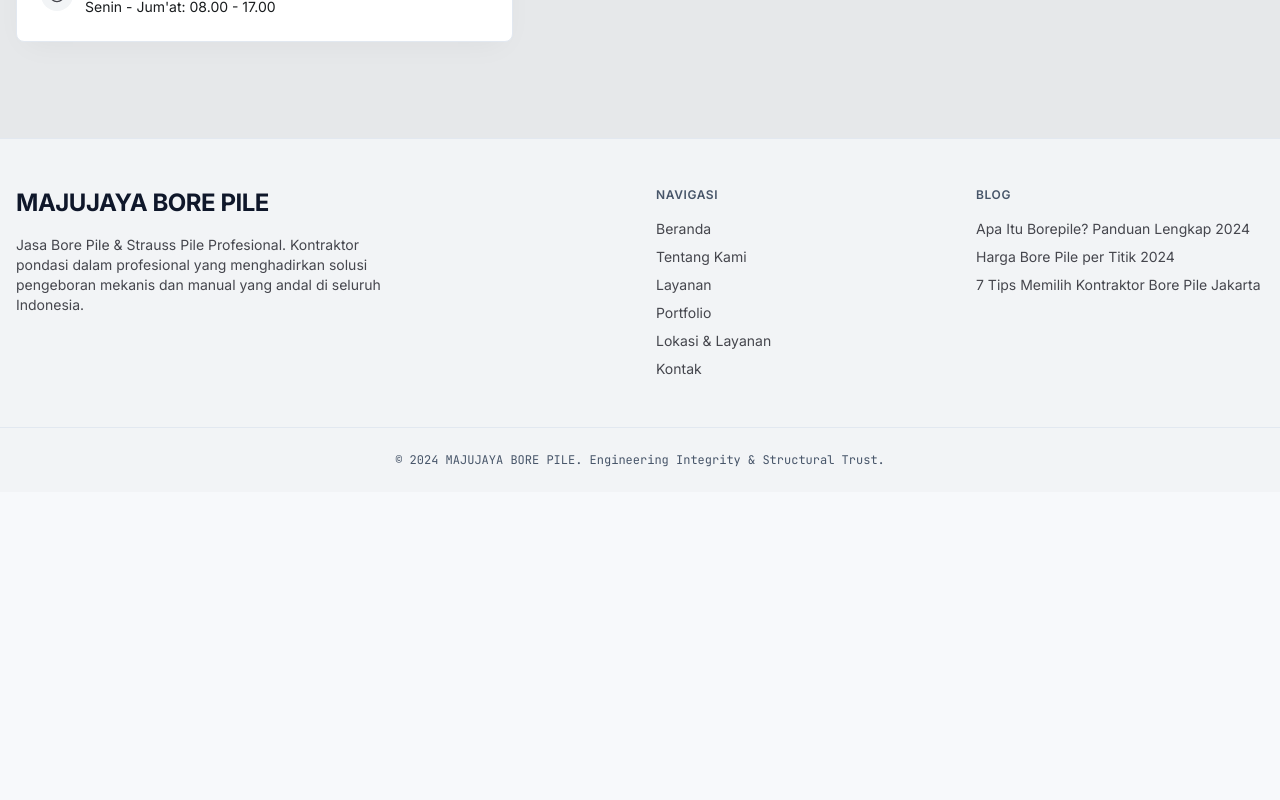
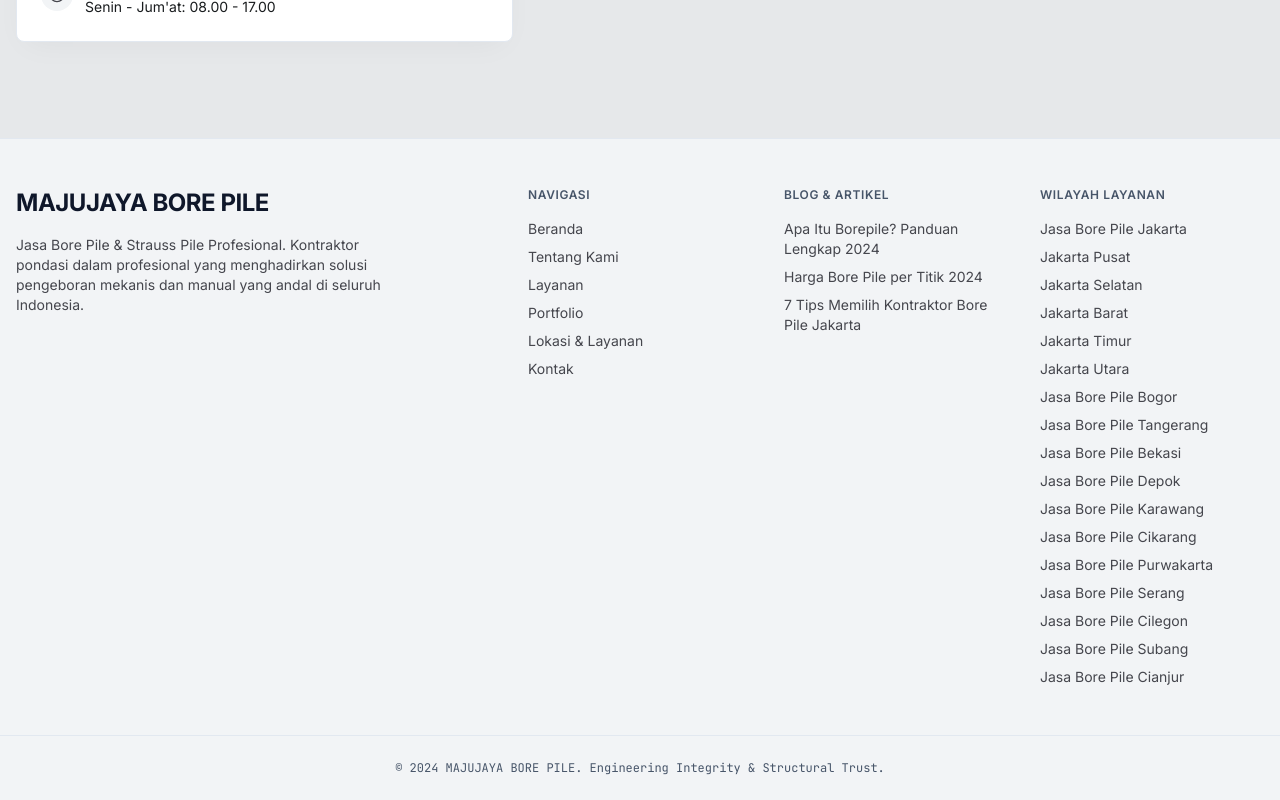
Before and after one commit to mjdevf/borepile-landing, a React (Vite) app: page / in a window 1280 px wide. Shown: the part 8464-9264 px from the top of the page. Before the commit the page ends 8956 px from the top, so only its background shows below. Built offline with nearby package versions, Linux system fonts and the light colour scheme; no server answers; a web font is replaced by a local one.

Commit message:
fix: add Blog & Artikel and Wilayah Layanan columns in footer, 16 service links

```diff
--- a/src/components/sections/Footer.jsx
+++ b/src/components/sections/Footer.jsx
@@ -144,7 +144,7 @@ export default function Footer() {
       </section>
 
       {/* Footer bottom */}
-      <div className="mx-auto grid w-full max-w-7xl grid-cols-1 gap-8 px-4 py-12 md:grid-cols-4 md:px-10">
+      <div className="mx-auto grid w-full max-w-7xl grid-cols-1 gap-8 px-4 py-12 md:grid-cols-5 md:px-10">
         {/* Brand */}
         <div className="md:col-span-2">
           <h4 className="mb-4 text-2xl font-bold text-primary" style={{ letterSpacing: "-0.02em" }}>
@@ -165,12 +165,22 @@ export default function Footer() {
           ))}
         </div>
 
-        {/* Blog */}
+        {/* Blog & Artikel */}
         <div className="flex flex-col gap-2">
-          <h5 className="mb-2 text-xs font-semibold uppercase tracking-[0.05em] text-secondary">Blog</h5>
-          {footer.blogLinks.slice(0, 3).map((link) => (
+          <h5 className="mb-2 text-xs font-semibold uppercase tracking-[0.05em] text-secondary">Blog & Artikel</h5>
+          {footer.blogLinks.map((link) => (
             <a key={link.href} href={link.href} className="text-sm text-on-surface-variant transition-colors hover:text-tertiary-container">
               {link.title}
+            </a>
+          ))}
+        </div>
+
+        {/* Wilayah Layanan */}
+        <div className="flex flex-col gap-2">
+          <h5 className="mb-2 text-xs font-semibold uppercase tracking-[0.05em] text-secondary">Wilayah Layanan</h5>
+          {footer.serviceLinks.map((link) => (
+            <a key={link.href} href={link.href} className="text-sm text-on-surface-variant transition-colors hover:text-tertiary-container">
+              {link.title.trim()}
             </a>
           ))}
         </div>
--- a/src/data/content.js
+++ b/src/data/content.js
@@ -491,5 +491,11 @@ export const footer = {
     { title: "Jasa Bore Pile Bekasi", href: "/location/bekasi" },
     { title: "Jasa Bore Pile Depok", href: "/location/depok" },
     { title: "Jasa Bore Pile Karawang", href: "/location/karawang" },
+    { title: "Jasa Bore Pile Cikarang", href: "/location/cikarang" },
+    { title: "Jasa Bore Pile Purwakarta", href: "/location/purwakarta" },
+    { title: "Jasa Bore Pile Serang", href: "/location/serang" },
+    { title: "Jasa Bore Pile Cilegon", href: "/location/cilegon" },
+    { title: "Jasa Bore Pile Subang", href: "/location/subang" },
+    { title: "Jasa Bore Pile Cianjur", href: "/location/cianjur" },
   ],
 };
```
